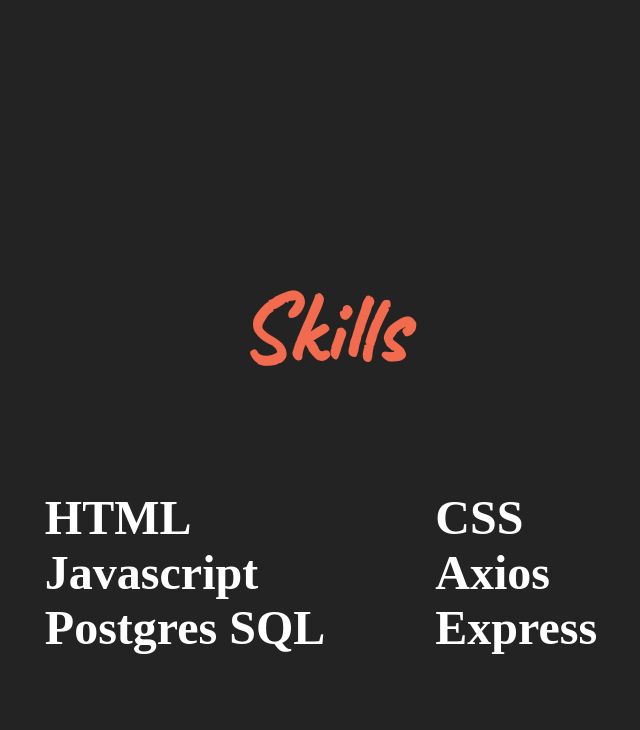
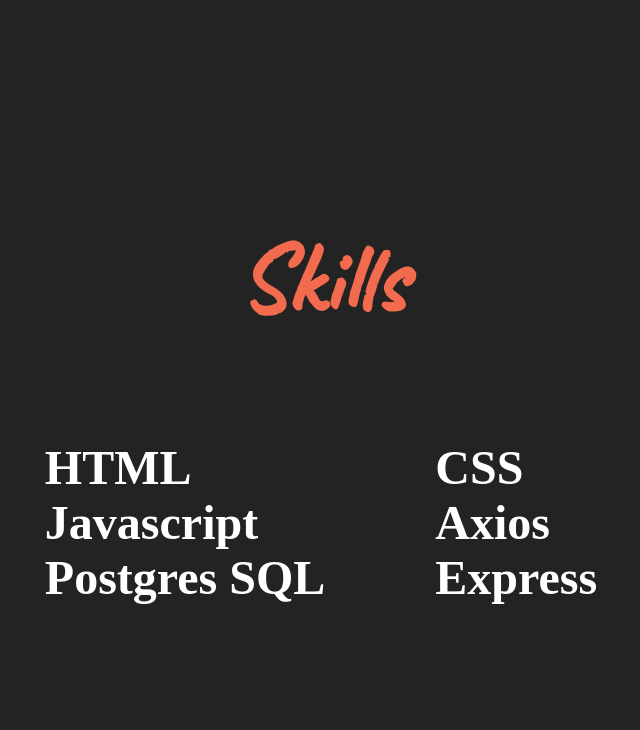
Before and after one commit to Shipalan/Shipalan.github.io, a PHP site: page / in a window 1280 px wide. Shown: the part 2436-3166 px from the top of the page, without its empty margins (319-959 px from the left). Run offline with PHP 8.4, Linux system fonts and the light colour scheme.

Commit message:
updated skills h2 position

```diff
--- a/portfolio.css
+++ b/portfolio.css
@@ -99,7 +99,7 @@ h4 {
 .h2skills {
     text-align: center;
     font-size: 6em;
-    padding: 100px 0;
+    padding: 0 0 100px 0;
 }
 
 .skillList {
```
